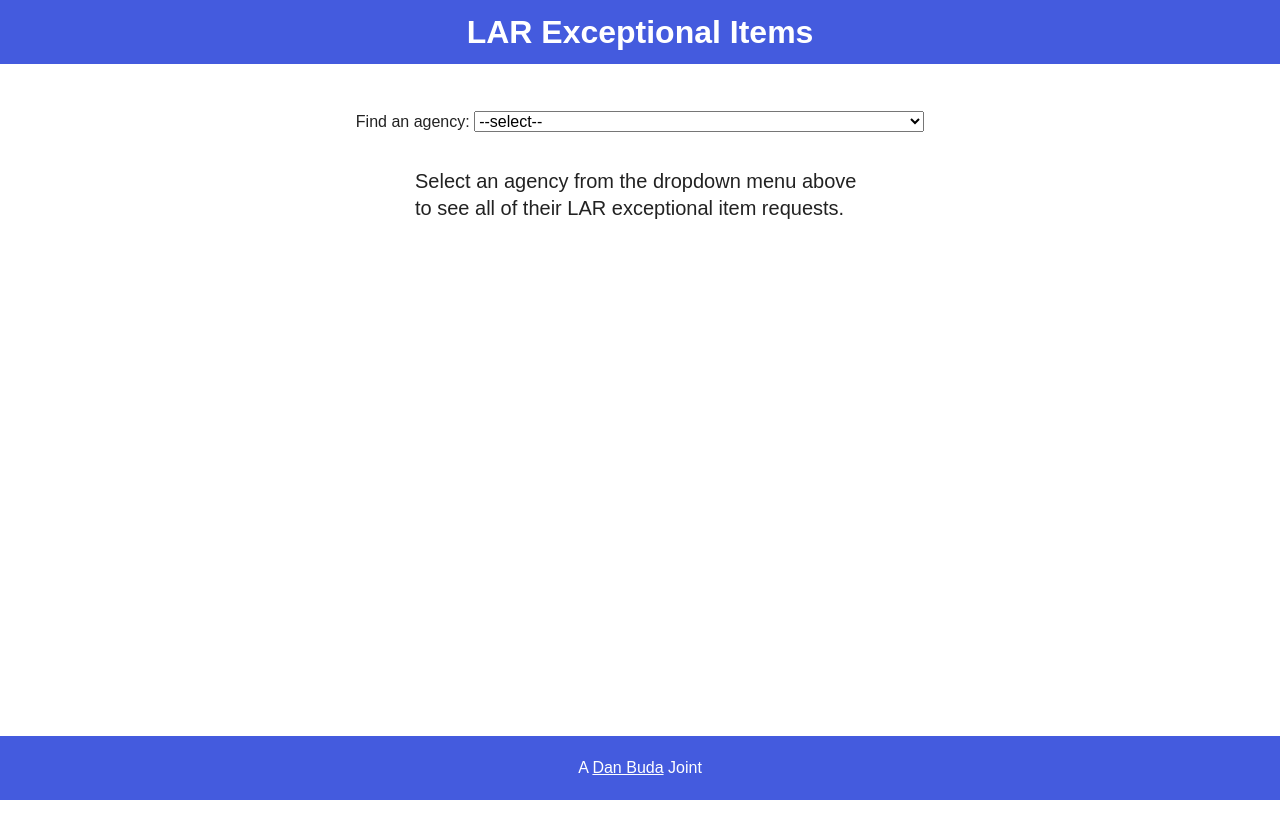
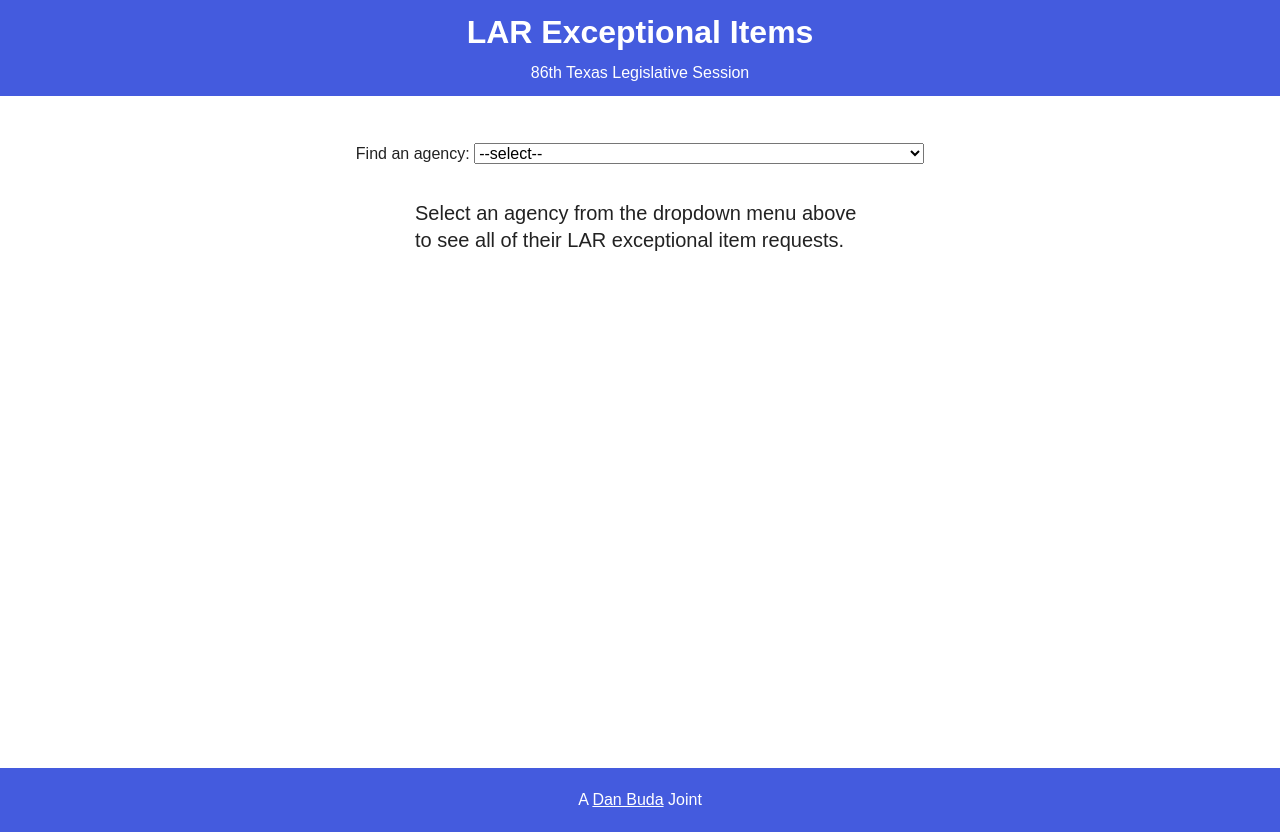
Before and after one commit to DanBuda11/86-lar, a plain HTML site: page index.html in a window 1280 px wide. Before the commit the page ends 800 px from the top, so only its background shows below. Drawn offline with nearby package versions, Linux system fonts and the light colour scheme.

Commit message:
add header tagline

```diff
--- a/index.html
+++ b/index.html
@@ -11,6 +11,7 @@
 <body>
   <header>
     <h1>LAR Exceptional Items</h1>
+    <p>86th Texas Legislative Session</p>
   </header>
   <main>
     <div class="dropdown-section">
--- a/main.css
+++ b/main.css
@@ -18,11 +18,13 @@ body {
   color: var(--black-color);
 }
 
+header {
+  height: 6rem;
+}
 header, footer {
   text-align: center;
   background: #445BDE;
   color: #fff;
-  height: 4rem;
 }
 
 header h1, footer p {
@@ -111,6 +113,10 @@ main {
   line-height: 1.35;
 }
 
+footer {
+  height: 4rem;
+}
+
 footer a {
   color: #fff;
 }
```
